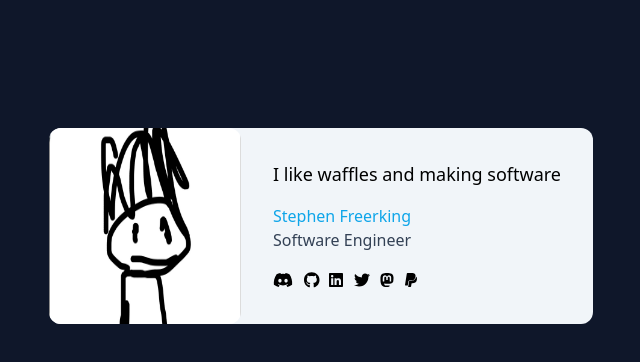
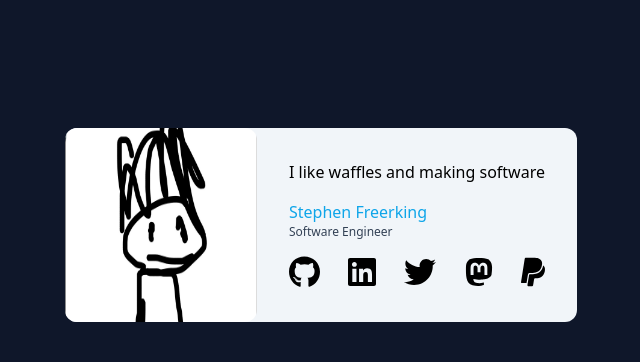
Before and after one commit to thenulldev/Portfolio, a Next.js app: page / in a window 1280 px wide. Shown: the top 362 px of the page, without its empty margins (319-959 px from the left). Built offline with nearby package versions, Linux system fonts and the light colour scheme.

Commit message:
refactor

```diff
--- a/pages/index.tsx
+++ b/pages/index.tsx
@@ -31,7 +31,7 @@ export default function Home() {
             />
             <div className="pt-6 space-y-4 text-center md:p-8 md:text-left">
               <blockquote>
-                <p className="text-lg font-medium">
+                <p className="font-medium text-md">
                   I like waffles and making software
                 </p>
               </blockquote>
@@ -39,30 +39,11 @@ export default function Home() {
                 <div className="text-sky-500 dark:text-sky-400">
                   Stephen Freerking
                 </div>
-                <div className="text-slate-700 dark:text-slate-500">
+                <div className="text-xs text-slate-700 dark:text-slate-500">
                   Software Engineer
                 </div>
               </figcaption>
-              <div className="flex justify-between w-2/4">
-                <Link href="#">
-                  <FontAwesomeIcon className="" icon={faDiscord} />
-                </Link>
-                <Link href="https://github.com/snipey">
-                  <FontAwesomeIcon className="" icon={faGithub} />
-                </Link>
-                <Link href="https://linkedin.com/in/stephenfdev">
-                  <FontAwesomeIcon className="" icon={faLinkedin} />
-                </Link>
-                <Link href="https://twitter.com/snipeydev">
-                  <FontAwesomeIcon className="" icon={faTwitter} />
-                </Link>
-                <Link href="https://fosstodon.org/@StephenDev">
-                  <FontAwesomeIcon className="" icon={faMastodon} />
-                </Link>
-                <Link href="https://paypal.me/snipeydev">
-                  <FontAwesomeIcon className="" icon={faPaypal} />
-                </Link>
-              </div>
+              <Social />
             </div>
           </figure>
         </div>
@@ -70,3 +51,42 @@ export default function Home() {
     </div>
   );
 }
+
+export function Social() {
+  let socials = [
+    {
+      link: "https://github.com/snipey",
+      icon: faGithub,
+    },
+    {
+      link: "https://linkedin.com/in/stephenfdev",
+      icon: faLinkedin,
+    },
+    {
+      link: "https://twitter.com/snipeydev",
+      icon: faTwitter,
+    },
+    {
+      link: "https://fosstodon.org/@StephenDev",
+      icon: faMastodon,
+    },
+    {
+      link: "https://paypal.me/snipeydev",
+      icon: faPaypal,
+    },
+  ];
+
+  return (
+    <div className="flex justify-between w-full">
+      {socials.map((social, index) => (
+        <Link key={index} href={social.link}>
+          <FontAwesomeIcon
+            className="hover:fill-blue-600"
+            icon={social.icon}
+            size="2x"
+          />
+        </Link>
+      ))}
+    </div>
+  );
+}
```
Also changed, not shown: pages/components/projects.tsx (added).
